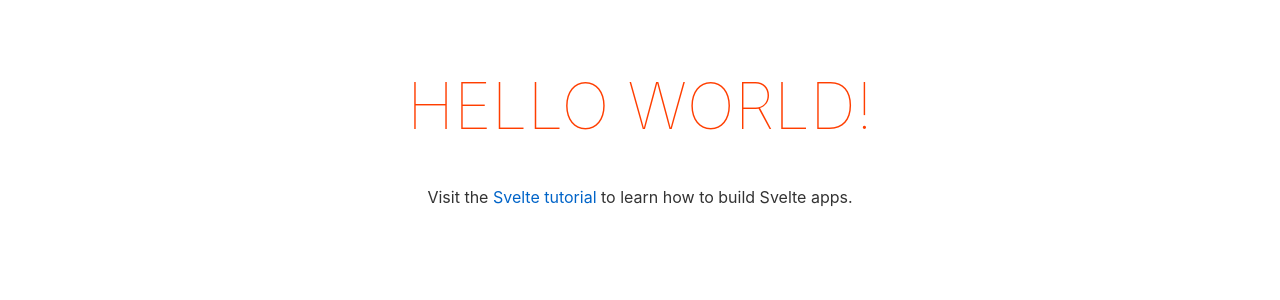
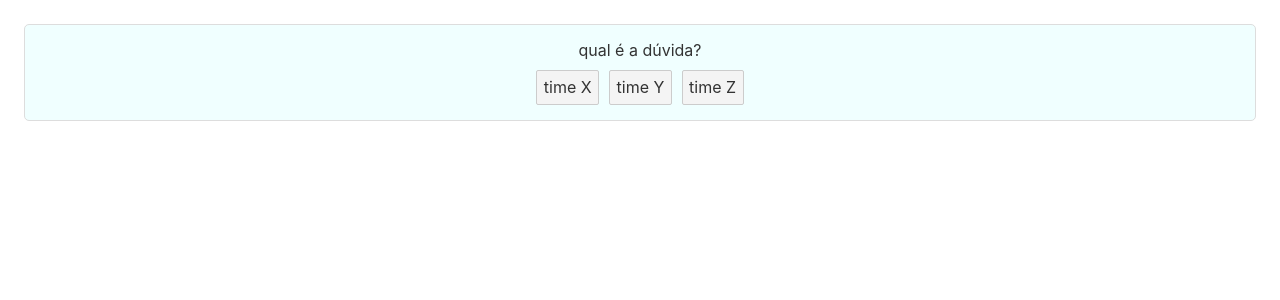
Before and after one commit to SLemos96/QuizScript, a Svelte app: page / in a window 1280 px wide. Shown: the top 300 px of the page. Built offline with nearby package versions, Linux system fonts and the light colour scheme.

Commit message:
finalizando o app

```diff
--- a/src/App.svelte
+++ b/src/App.svelte
@@ -1,10 +1,26 @@
 <script>
-	export let name;
+	import Card from './Card.svelte'
+
+	let statement = "qual é a dúvida?"
+	let options = [
+    {
+        count: 0,
+        opcao: 'time X'
+    },
+    {
+        count: 0,
+        opcao: 'time Y'
+    },
+    {
+        count: 0,
+        opcao: 'time Z'
+    }
+]
+
 </script>
 
 <main>
-	<h1>Hello {name}!</h1>
-	<p>Visit the <a href="https://svelte.dev/tutorial">Svelte tutorial</a> to learn how to build Svelte apps.</p>
+	<Card {statement} {options}></Card>
 </main>
 
 <style>
@@ -15,13 +31,6 @@
 		margin: 0 auto;
 	}
 
-	h1 {
-		color: #ff3e00;
-		text-transform: uppercase;
-		font-size: 4em;
-		font-weight: 100;
-	}
-
 	@media (min-width: 640px) {
 		main {
 			max-width: none;
--- a/src/Cabine.svelte
+++ b/src/Cabine.svelte
@@ -1,18 +1,14 @@
 {#each options as option, index (option)}
-<button class="m5" class:selected="{index===selection}" on:click={dispatch('selected', index)}>{option}
+<button class="m5" on:click={dispatch('selected', index)}>{option.opcao}
 </button>
 {/each}
 
 <script>
 	export let options
-	export let selection
 	import { createEventDispatcher } from 'svelte'
 
 	const dispatch = createEventDispatcher()
 </script>
 
 <style>
-  .selected {
-    font-weight: bold;
-  }
 </style>
--- a/src/Card.svelte
+++ b/src/Card.svelte
@@ -0,0 +1,48 @@
+{#if mode === 'open'}
+<div class="panel question">
+	<p class="m5">{statement}</p>
+	<Cabine {options} on:selected={vote} />
+</div>
+<!-- <button class="submitBtn" on:click={next}>Próxima questão</button> -->
+
+{:else}
+<div class="panel results">
+	<Resultado {options} />
+</div>
+{/if}
+
+
+<script>
+  import Cabine from './Cabine.svelte'
+  import Resultado from './Resultado.svelte'
+
+
+  let mode = 'open'
+  export let statement
+  export let options
+//   $: statement = `Questão ${current + 1}: ${questions[current].statement}`
+//   $: options = questions[current].options
+
+  function vote(event){
+    mode = 'closed';
+    // alert(event.detail);
+    options[event.detail].count = options[event.detail].count + 1;
+  }
+</script>
+
+<style>
+  .panel {
+    padding: 10px;
+    border-radius: 5px;
+    border: 1px solid #ddd;
+  }
+  .question {
+    background-color: azure;
+  }
+  .results {
+    background-color: beige;
+  }
+  :global(.m5) {
+    margin: 5px;
+  }
+</style>
--- a/src/Resultado.svelte
+++ b/src/Resultado.svelte
@@ -0,0 +1,11 @@
+{#each options as option, index (option)}
+<p class="m5">{option.opcao} - {option.count} votos
+</p>
+{/each}
+
+<script>
+	export let options
+</script>
+
+<style>
+</style>
--- a/src/main.js
+++ b/src/main.js
@@ -1,10 +1,7 @@
 import App from './App.svelte';
 
 const app = new App({
-	target: document.body,
-	props: {
-		name: 'world'
-	}
+	target: document.body
 });
 
 export default app;
```
